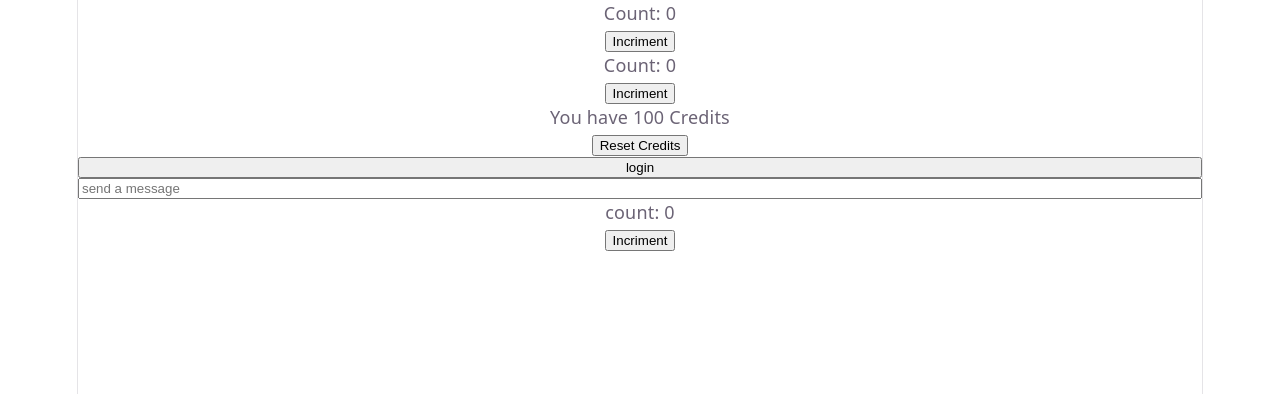
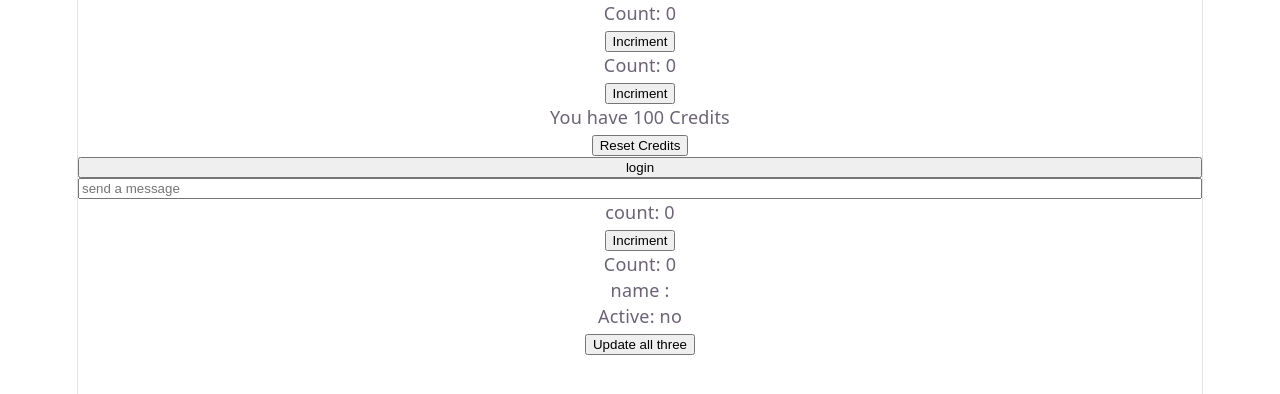
Before and after one commit to rayhan123-ahmed/React, a React (Vite) app in the folder state-demo/: page / in a window 1280 px wide. Shown: the top 394 px of the page. Built offline with nearby package versions, Linux system fonts and the light colour scheme.

Commit message:
React Batches Updates

```diff
--- a/state-demo/src/App.jsx
+++ b/state-demo/src/App.jsx
@@ -4,6 +4,7 @@
 import { UserDashBoard } from "./UseDashBoard";
 import { SimpleCounter } from "./SimpleCounter";
 import { PrevStateCounter } from "./PrevStateCounter";
+import { BachingCounter } from "./BatchingCounter";
 
 function App() {
   return (
@@ -13,6 +14,7 @@
       <UserDashBoard />
       <LoginCard />
       <Count />
+      <BachingCounter />
     </>
   );
 }
--- /dev/null
+++ b/state-demo/src/BatchingCounter.jsx
@@ -0,0 +1,31 @@
+ import { useState } from "react";
+
+ export const BachingCounter = () => {
+   const [count, setCount] = useState(0);
+   const [name,setName] = useState('');
+   const [isActive,setIsActive] = useState(false)
+   console.log("Render phase: Component Rendering");
+
+   const HandleCount = () => {
+     setCount(prev =>{
+        return prev + 1;
+     });
+     setCount(prev => {
+        return prev + 5;
+     });
+     setCount(prev => {
+        return prev + 10;
+     });
+     setName('Updated');
+     setIsActive(true)
+   };
+
+   return (
+     <div>
+       <p>Count: {count}</p>
+       <p>name :{name}</p>
+       <p>Active: {isActive ? 'yes' : 'no'}</p>
+       <button onClick={HandleCount}>Update all three</button>
+     </div>
+   );
+ };
```
